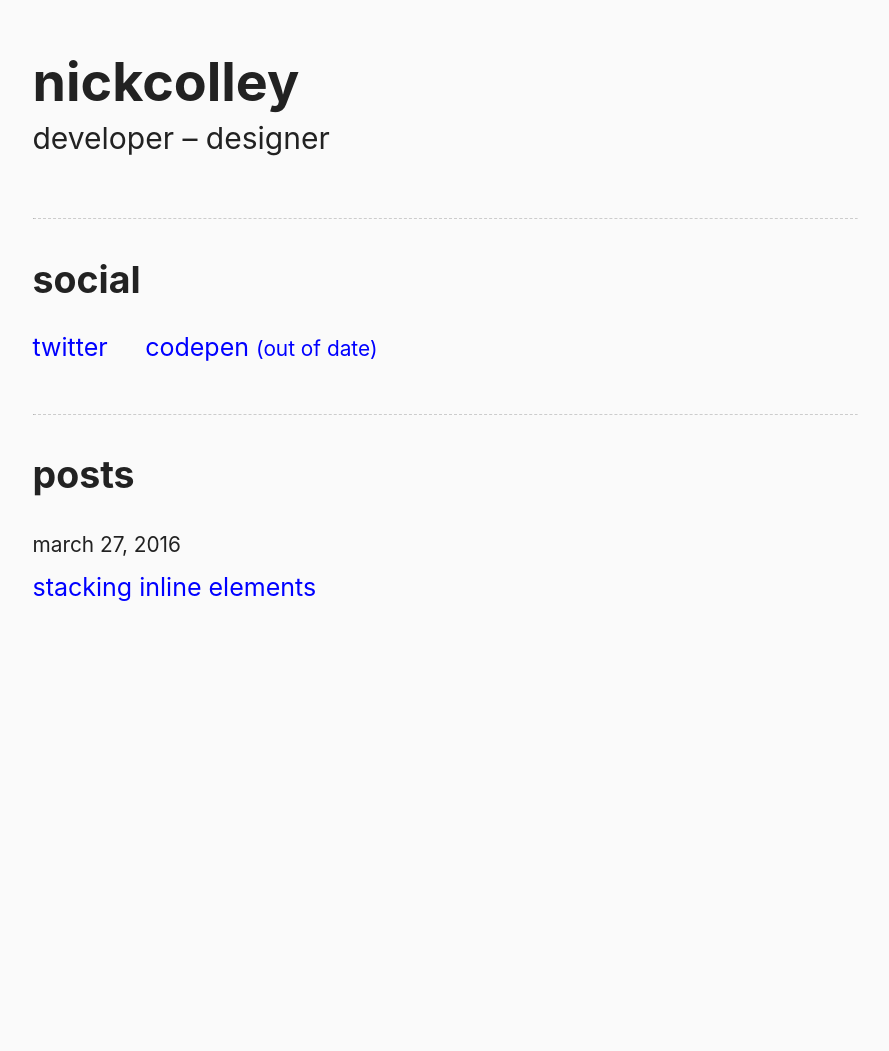
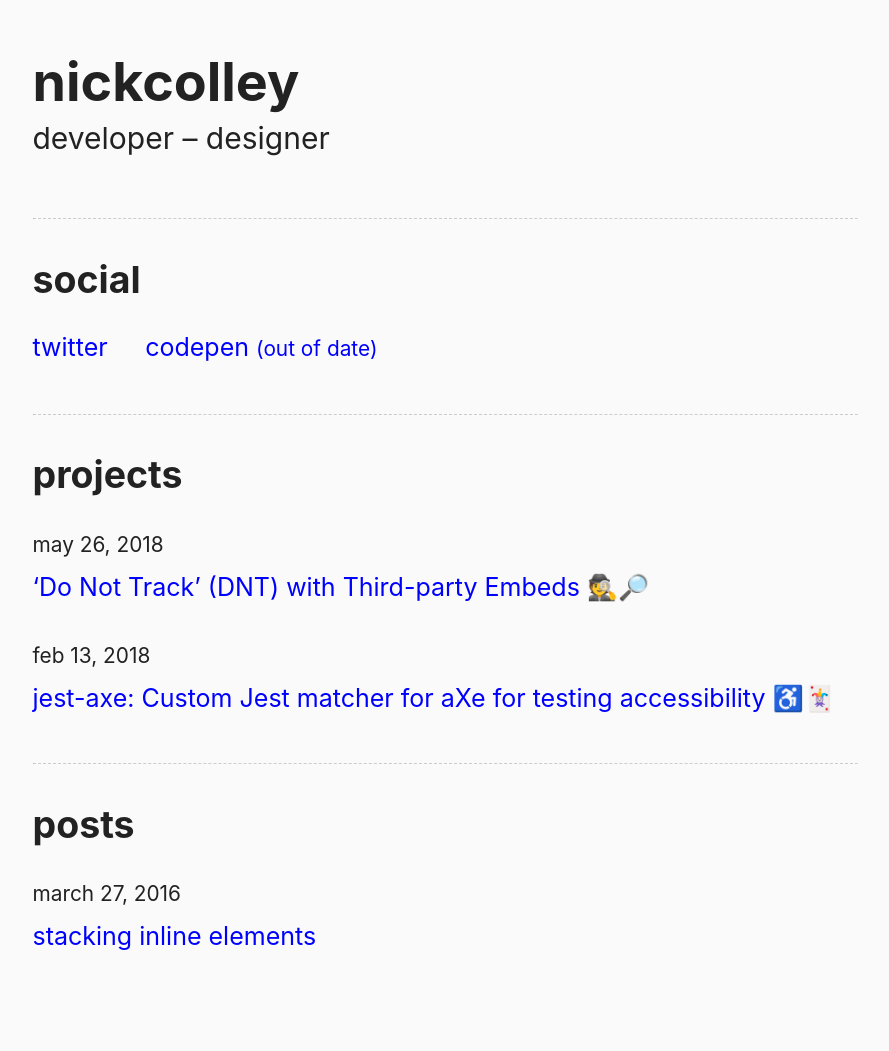
Before and after one commit to NickColley/nickcolley.co.uk, a Jekyll site: the page built from index.md, in a window 1280 px wide. Shown: the whole page, without its empty margins (195-1084 px from the left). Built offline with Jekyll 4.4.1, drawn with Linux system fonts in a browser that asks for light colours; before the commit the page ends 900 px from its top, so only the background shows below that.

Commit message:
Add projects
Adds some CSS tweaks based on more content

```diff
--- a/_layouts/default.html
+++ b/_layouts/default.html
@@ -147,6 +147,15 @@
         margin-top: 0;
         padding-left: 0;
         list-style: none;
+        margin-bottom: 2rem;
+      }
+
+      .post-list-item {
+        margin-bottom: 1rem;
+      }
+
+      .post-list-item > :last-child {
+        margin-bottom: 0;
       }
 
       .post-list-heading {
--- a/_layouts/home.html
+++ b/_layouts/home.html
@@ -22,10 +22,32 @@ layout: default
     </ul>
   </nav>
   <hr>
+  <h2>projects</h2>
+  <ul class="post-list">
+    <li class="post-list-item">
+      <small class="post-meta">may 26, 2018</small>
+
+      <h3 class="post-list-heading">
+        <a class="post-link" href="https://do-not-track-third-party-embeds.glitch.me">
+          ‘Do Not Track’ (DNT) with Third-party Embeds 🕵️🔎
+        </a>
+      </h3>
+    </li>
+    <li class="post-list-item">
+      <small class="post-meta">feb 13, 2018</small>
+
+      <h3 class="post-list-heading">
+        <a class="post-link" href="https://github.com/nickcolley/jest-axe">
+          jest-axe: Custom Jest matcher for aXe for testing accessibility ♿️🃏
+        </a>
+      </h3>
+    </li>
+  </ul>
+  <hr>
   <h2>posts</h2>
   <ul class="post-list">
     {% for post in site.posts %}
-      <li>
+      <li class="post-list-item">
         <small class="post-meta">{{ post.date | date: "%B %-d, %Y" | downcase }}</small>
 
         <h3 class="post-list-heading">
```
